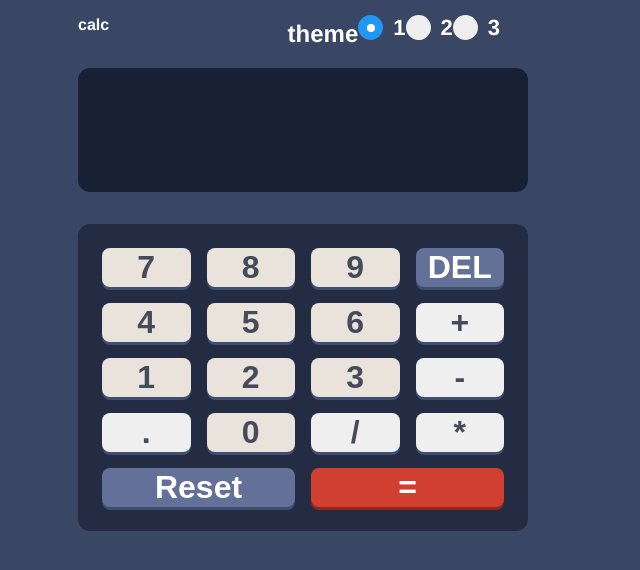
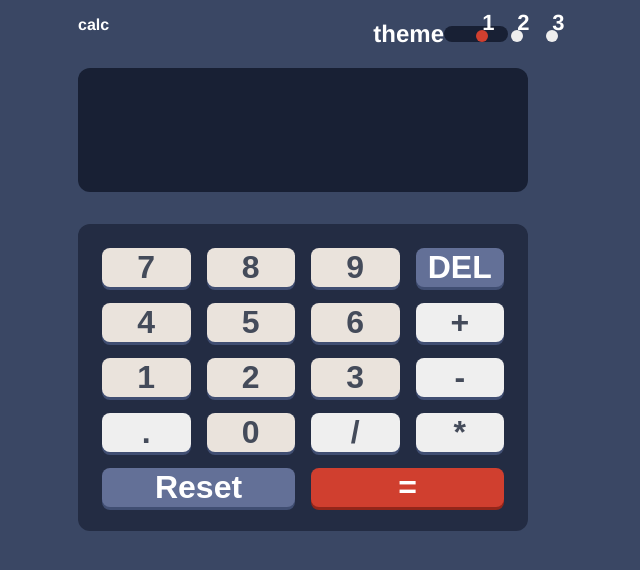
Before and after one commit to chimny/calculator, a React (Create React App) app: page / in a window 1280 px wide. Shown: the top 570 px of the page, without its empty margins (337-977 px from the left). Built offline with nearby package versions, Linux system fonts and the light colour scheme.

Commit message:
switch toggler almost done

```diff
--- a/src/components/calculator elements/SwitchToggle.jsx
+++ b/src/components/calculator elements/SwitchToggle.jsx
@@ -13,25 +13,27 @@ export const SwitchToggle = () => {
     return (
         <StyledSwitchToggle>
             <h2>theme</h2>
-
-            <label className='container' htmlFor='firstTheme'>1
+            <div>
+                <label className='container' htmlFor='firstTheme'>
+                    <span className='themeNumber'>1</span>
                     <input id='firstTheme' type="checkbox" checked={activeStatus === "firstTheme" ?? false}
                            onChange={() => setThemeFunction('firstTheme')}/>
                     <span className="checkmark"></span>
                 </label>
 
 
-            <label className='container' htmlFor='secondTheme'>2
+                <label className='container' htmlFor='secondTheme'><span className='themeNumber'>2</span>
                     <input id='secondTheme' type="checkbox" checked={activeStatus === "secondTheme" ?? false}
                            onChange={() => setThemeFunction('secondTheme')}/>
                     <span className="checkmark"></span>
                 </label>
 
-            <label className='container' htmlFor='thirdTheme'>3
+                <label className='container' htmlFor='thirdTheme'><span className='themeNumber'>3</span>
                     <input id='thirdTheme' type="checkbox" checked={activeStatus === "thirdTheme" ?? false}
                            onChange={() => setThemeFunction('thirdTheme')}/>
                     <span className="checkmark"></span>
                 </label>
+            </div>
         </StyledSwitchToggle>
     )
 };
--- a/src/styles/StyledCalcWindow.jsx
+++ b/src/styles/StyledCalcWindow.jsx
@@ -10,7 +10,7 @@ export const StyledCalcWindow = styled.div`
   height: 124px;
   padding-right: 16px;
   width: 100%;
-  color: ${({theme} )=> theme.resultFontColor};;
+  color: ${({theme} )=> theme.resultFontColor};
 
   & p {
     display: block;
--- a/src/styles/StyledSwitchToggle.jsx
+++ b/src/styles/StyledSwitchToggle.jsx
@@ -3,29 +3,37 @@ import styled from "styled-components";
 
 export const StyledSwitchToggle = styled.div`/* The container */
 
-  //width: 80%;
   display: flex;
+  padding-right: 0.5rem;
+  margin-right: 0;
   align-items: center;
-  justify-content: end;
-  padding-right: 1rem;
+  justify-content: center;
+
+
+  div {
+    background: ${({theme}) => theme.windowBackground};
+    display: flex;
+    position: relative;
+    padding-left: 2rem;
+    width: 4rem;
+    border-radius: 12px;
 
     .container {
       display: flex;
-    flex-direction: column;
+      height: 1rem;
+      flex-direction: row;
+      flex-wrap: wrap;
       position: relative;
       padding-left: 35px;
-    margin-bottom: 12px;
+      //margin-bottom: 12px;
       cursor: pointer;
       font-size: 22px;
-    -webkit-user-select: none;
-    -moz-user-select: none;
-    -ms-user-select: none;
-    user-select: none;
     }
 
     /* Hide the browser's default radio button */
 
     .container input {
+
       position: absolute;
       opacity: 0;
       cursor: pointer;
@@ -33,12 +41,20 @@ export const StyledSwitchToggle = styled.div`/* The container */
 
     /* Create a custom radio button */
 
+    .themeNumber {
+      position: absolute;
+      top: -1rem;
+      left: 0;
+      transform: translate(50%, 0);
+    }
+
     .checkmark {
       position: absolute;
-    top: 0;
+      bottom: 0;
       left: 0;
-    height: 25px;
-    width: 25px;
+      //transform: translate(0%, 50%);
+      height: 12px;
+      width: 12px;
       background-color: #eee;
       border-radius: 50%;
     }
@@ -52,7 +68,7 @@ export const StyledSwitchToggle = styled.div`/* The container */
     /* When the radio button is checked, add a blue background */
 
     .container input:checked ~ .checkmark {
-    background-color: #2196F3;
+      background-color: ${({theme}) => theme.equalButtonBackground};
     }
 
     /* Create the indicator (the dot/circle - hidden when not checked) */
@@ -71,12 +87,6 @@ export const StyledSwitchToggle = styled.div`/* The container */
 
     /* Style the indicator (dot/circle) */
 
-  .container .checkmark:after {
-    top: 9px;
-    left: 9px;
-    width: 8px;
-    height: 8px;
-    border-radius: 50%;
-    background: white;
+
   }
 `
```
Lines whose indentation alone changed are shown as unchanged.
